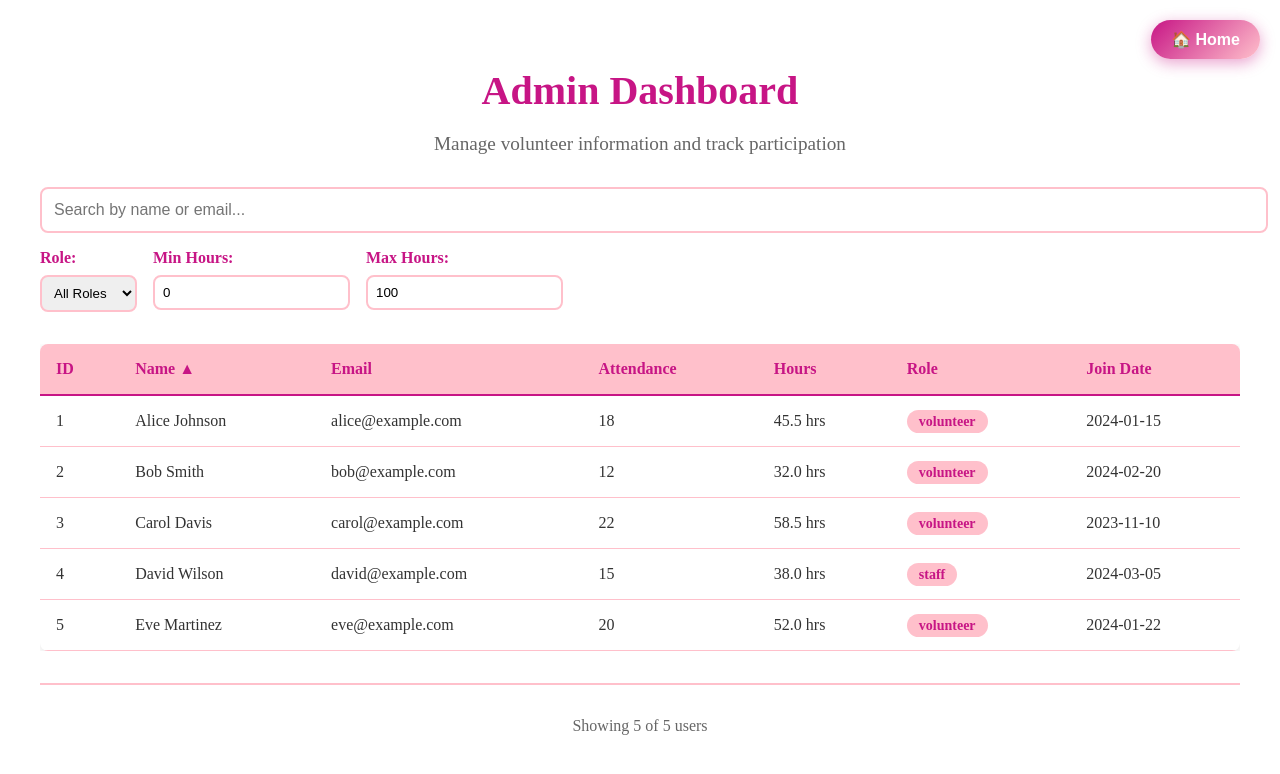
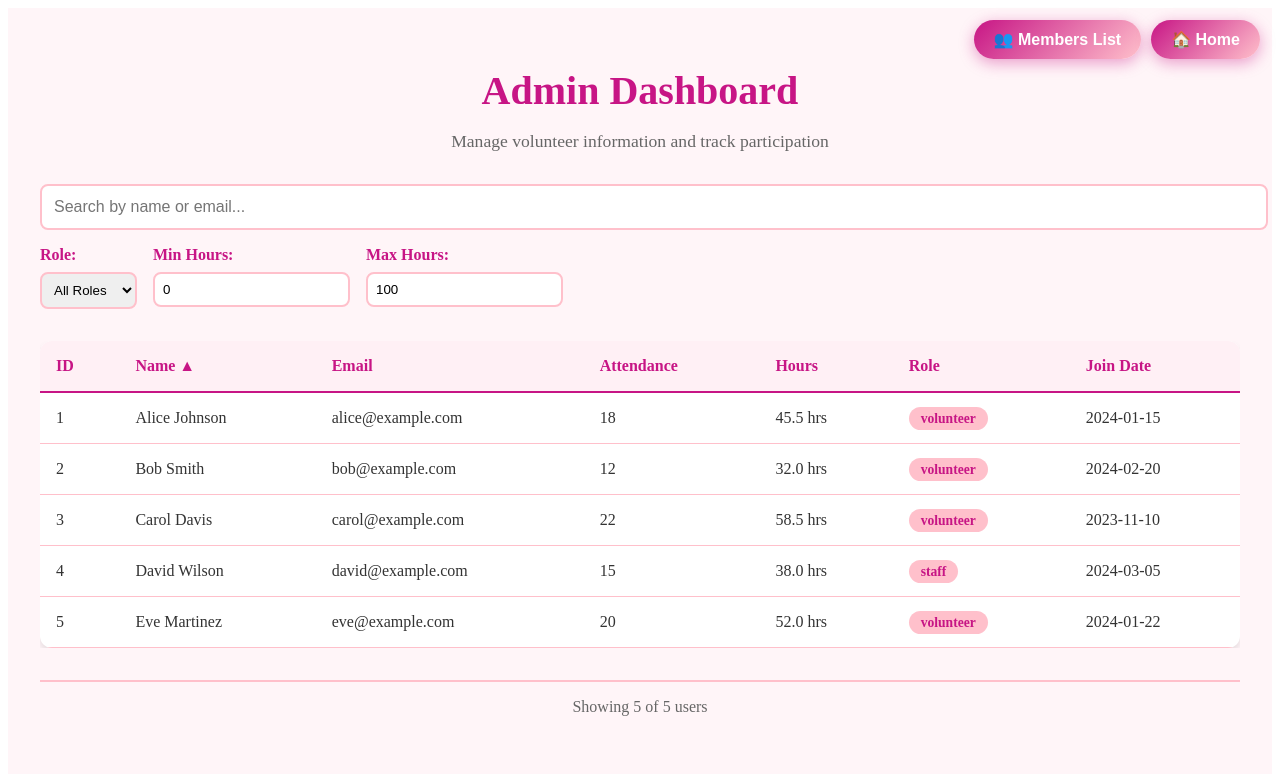
Before and after one commit to Khafeefa/breast-cancer-hope-initiative, a Next.js app: page /admin/dashboard in a window 1280 px wide. Shown: the top 774 px of the page. Built offline with nearby package versions, Linux system fonts and the light colour scheme.

Commit message:
Add Members List button to admin dashboard UI

```diff
--- a/pages/admin/dashboard.js
+++ b/pages/admin/dashboard.js
@@ -53,9 +53,24 @@ const AdminDashboard = () => {
   };
 
   return (
-    <div className="admin-dashboard" style={{ padding: '2rem', minHeight: '100vh', backgroundColor: '#fff' }}>
-      {/* Home Button */}
-      <div style={{ position: 'fixed', top: '20px', right: '20px', zIndex: 1000 }}>
+    <div className="admin-dashboard" style={{ padding: '2rem', backgroundColor: '#fff5f8', minHeight: '100vh' }}>
+      {/* Top Navigation Buttons */}
+      <div style={{ position: 'absolute', top: '20px', right: '20px', zIndex: 1000, display: 'flex', gap: '10px' }}>
+        <Link href="/admin/members">
+          <button style={{
+            background: 'linear-gradient(135deg, #c71585, #ffc0cb)',
+            color: 'white',
+            fontSize: '1rem',
+            padding: '10px 20px',
+            border: 'none',
+            borderRadius: '50px',
+            cursor: 'pointer',
+            boxShadow: '0 4px 15px rgba(199, 21, 133, 0.4)',
+            fontWeight: 'bold'
+          }}>
+            👥 Members List
+          </button>
+        </Link>
         <Link href="/">
           <button style={{
             background: 'linear-gradient(135deg, #c71585, #ffc0cb)',
@@ -75,7 +90,7 @@ const AdminDashboard = () => {
 
       <header style={{ marginBottom: '2rem', textAlign: 'center' }}>
         <h1 style={{ color: '#c71585', fontSize: '2.5rem', marginBottom: '0.5rem' }}>Admin Dashboard</h1>
-        <p style={{ color: '#666', fontSize: '1.2rem' }}>Manage volunteer information and track participation</p>
+        <p style={{ color: '#666', fontSize: '1.1rem' }}>Manage volunteer information and track participation</p>
       </header>
 
       <div style={{ marginBottom: '2rem' }}>
@@ -134,9 +149,9 @@ const AdminDashboard = () => {
 
       {/* User Table */}
       <div style={{ overflowX: 'auto' }}>
-        <table style={{ width: '100%', borderCollapse: 'collapse', backgroundColor: '#fff', boxShadow: '0 2px 8px rgba(0,0,0,0.1)', borderRadius: '8px', overflow: 'hidden' }}>
+        <table style={{ width: '100%', borderCollapse: 'collapse', backgroundColor: 'white', borderRadius: '12px', overflow: 'hidden', boxShadow: '0 4px 6px rgba(0, 0, 0, 0.1)' }}>
           <thead>
-            <tr style={{ backgroundColor: '#ffc0cb' }}>
+            <tr style={{ backgroundColor: '#fff0f5' }}>
               <th onClick={() => handleSort('id')} style={{ padding: '1rem', textAlign: 'left', cursor: 'pointer', color: '#c71585', fontWeight: 'bold', borderBottom: '2px solid #c71585' }}>
                 ID {sortConfig.key === 'id' && (sortConfig.direction === 'asc' ? '▲' : '▼')}
               </th>
@@ -168,18 +183,19 @@ const AdminDashboard = () => {
                 <td style={{ padding: '1rem', color: '#333' }}>{user.email}</td>
                 <td style={{ padding: '1rem', color: '#333' }}>{user.attendance}</td>
                 <td style={{ padding: '1rem', color: '#333' }}>{user.hours.toFixed(1)} hrs</td>
-                <td style={{ padding: '1rem' }}><span style={{ backgroundColor: '#ffc0cb', color: '#c71585', padding: '0.25rem 0.75rem', borderRadius: '15px', fontSize: '0.875rem', fontWeight: 'bold' }}>{user.role}</span></td>
+                <td style={{ padding: '1rem' }}><span style={{ backgroundColor: '#ffc0cb', color: '#c71585', padding: '0.25rem 0.75rem', borderRadius: '20px', fontSize: '0.85rem', fontWeight: 'bold' }}>{user.role}</span></td>
                 <td style={{ padding: '1rem', color: '#333' }}>{user.joinDate}</td>
               </tr>
             ))}
           </tbody>
         </table>
         {sortedUsers.length === 0 && (
-          <div style={{ textAlign: 'center', padding: '2rem', color: '#c71585', fontSize: '1.2rem' }}>No users found matching your criteria.</div>
+          <div style={{ padding: '2rem', textAlign: 'center', color: '#666', fontSize: '1.1rem' }}>No users found matching your criteria.</div>
         )}
       </div>
-      <footer style={{ marginTop: '2rem', textAlign: 'center', color: '#666', padding: '1rem', borderTop: '2px solid #ffc0cb' }}>
-        <p>Showing {sortedUsers.length} of {users.length} users</p>
+
+      <footer style={{ marginTop: '2rem', textAlign: 'center', padding: '1rem', borderTop: '2px solid #ffc0cb', color: '#666' }}>
+        Showing {sortedUsers.length} of {users.length} users
       </footer>
     </div>
   );
@@ -189,12 +205,13 @@ const AdminDashboard = () => {
 export const AdminDashboardWithAuth = ({ isAdmin = true }) => {
   if (!isAdmin) {
     return (
-      <div style={{ textAlign: 'center', padding: '3rem' }}>
+      <div style={{ padding: '3rem', textAlign: 'center' }}>
         <h2 style={{ color: '#c71585' }}>Access Denied</h2>
         <p style={{ color: '#666' }}>You do not have permission to access the admin dashboard. Admin-only access required.</p>
       </div>
     );
   }
+
   return <AdminDashboard />;
 };
 
```
